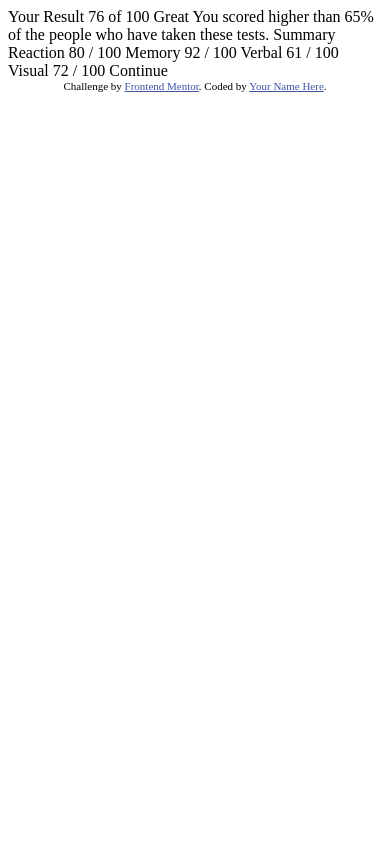
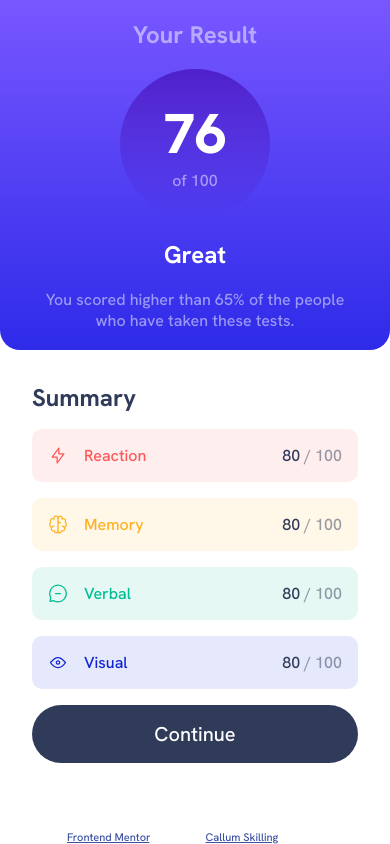
Before and after one commit to callumskilling/Results-Summary, a plain HTML site: page index.html in a window 390 px wide. Drawn offline with Linux system fonts and the light colour scheme.

Commit message:
began mobile first styling

```diff
--- a/index.html
+++ b/index.html
@@ -1,47 +1,67 @@
 <!DOCTYPE html>
 <html lang="en">
+
 <head>
   <meta charset="UTF-8">
-  <meta name="viewport" content="width=device-width, initial-scale=1.0"> <!-- displays site properly based on user's device -->
+  <meta name="viewport" content="width=device-width, initial-scale=1.0">
+  <link rel="icon" type="image/png" sizes="32x32" href="./assets/images/favicon-32x32.png">
+  <link rel="stylesheet" href="./style.css">
+  <title>Frontend Mentor | Results summary component</title>
+</head>
 
-  <link rel="icon" type="image/png" sizes="32x32" href="./assets/images/favicon-32x32.png">
+<body>
+  <main>
+    <div class="result-section">
+      <h2>Your Result</h2>
+        <div class="score-visual">
+          <p><span class="total-score">76</span><br>of 100</p>
+        </div>
+      <h3>Great</h3>
+      <p class="score-subtitle">You scored higher than 65% of the people who have taken these tests.</p>
+    </div>
+    <div class="summary-section">
+      <h2>Summary</h2>
+      <div class="categories">
+        <div class="category reaction-light-color">
+          <div class="title"><img src="./assets/images/icon-reaction.svg">
+            <p class="category-title reaction-color">Reaction</p>
+          </div>
+          <div class="score">
+            <p><span class="category-score">80</span> / 100</p>
+          </div>
+        </div>
+        <div class="category memory-light-color">
+          <div class="title"><img src="./assets/images/icon-memory.svg">
+            <p class="category-title memory-color">Memory</p>
+          </div>
+          <div class="score">
+            <p><span class="category-score">80</span> / 100</p>
+          </div>
+        </div>
+        <div class="category verbal-light-color">
+          <div class="title"><img src="./assets/images/icon-verbal.svg">
+            <p class="category-title verbal-color">Verbal</p>
+          </div>
+          <div class="score">
+            <p><span class="category-score">80</span> / 100</p>
+          </div>
+        </div>
+        <div class="category visual-light-color">
+          <div class="title"><img src="./assets/images/icon-visual.svg">
+            <p class="category-title visual-color">Visual</p>
+          </div>
+          <div class="score">
+            <p><span class="category-score">80</span> / 100</p>
+          </div>
+        </div>
+      </div>
+      <button>Continue</button>
+    </div>
+  </main>
+  <footer class="attribution">
+    Challenge by <a href="https://www.frontendmentor.io?ref=challenge" target="_blank">Frontend Mentor</a>.
+    Coded by <a href="#">Callum Skilling</a>.
+  </footer>
+</body>
 
-  <title>Frontend Mentor | Results summary component</title>
-
-  <!-- Feel free to remove these styles or customise in your own stylesheet 👍 -->
-  <style>
-    .attribution { font-size: 11px; text-align: center; }
-    .attribution a { color: hsl(228, 45%, 44%); }
-  </style>
-</head>
-<body>
-
-  Your Result
-  76
-  of 100
-
-  Great
-  You scored higher than 65% of the people who have taken these tests.
-
-  Summary
-
-  Reaction
-  80 / 100
-
-  Memory
-  92 / 100
-
-  Verbal
-  61 / 100
-
-  Visual
-  72 / 100
-
-  Continue
-
-  <div class="attribution">
-    Challenge by <a href="https://www.frontendmentor.io?ref=challenge" target="_blank">Frontend Mentor</a>.
-    Coded by <a href="#">Your Name Here</a>.
-  </div>
-</body>
 </html>
--- /dev/null
+++ b/style.css
@@ -0,0 +1,110 @@
+@import url('https://fonts.googleapis.com/css2?family=Hanken+Grotesk:wght@500;700;800&display=swap');
+
+* {
+    margin: 0;
+    padding: 0;
+    font-family: 'Hanken Grotesk', sans-serif;
+    color: hsla(0, 0%, 100%, 0.5);
+}
+
+.result-section {
+    display: flex;
+    flex-direction: column;
+    justify-content: space-evenly;
+    align-items: center;
+    background: linear-gradient(hsl(252, 100%, 67%), hsl(241, 81%, 54%));
+    text-align: center;
+    border-radius: 0 0 20px 20px;
+    height: 350px;
+    padding-inline: 40px;
+}
+
+.result-section > h3 {
+    color: hsl(0, 0%, 100%);
+    font-size: 1.5rem;
+}
+
+.score-visual {
+    display: flex;
+    flex-direction: column;
+    justify-content: center;
+    border-radius: 50%;
+    height: 150px;
+    aspect-ratio: 1;
+    background: linear-gradient(hsla(256, 72%, 46%, 1),hsla(241, 72%, 46%, 0));
+}
+
+.total-score {
+    font-size: 3.5rem;
+    font-weight: 800;
+    color: white;
+}
+
+.summary-section {
+    display: flex;
+    flex-direction: column;
+    justify-content: space-evenly;
+    padding: 2rem;
+}
+
+.summary-section > h2 {
+    color: hsl(224, 30%, 27%);
+}
+
+.category {
+    display: flex;
+    align-items: center;
+    justify-content: space-between;
+    border-radius: 10px;
+    padding: 1rem;
+    margin-top: 1rem;
+    margin-bottom: 1rem;
+}
+
+.category-title {
+    padding-left: 1rem;
+}
+
+.title {
+    display: flex;
+}
+
+.reaction-color{color: hsl(0, 100%, 67%);}
+.memory-color{color: hsl(39, 100%, 56%);}
+.verbal-color{color: hsl(166, 100%, 37%);}
+.visual-color{color: hsl(234, 85%, 45%);}
+
+.reaction-light-color{background-color: hsla(0, 100%, 67%, 0.1);}
+.memory-light-color{background-color: hsla(39, 100%, 56%, 0.1);}
+.verbal-light-color{background-color: hsla(166, 100%, 37%, 0.1);}
+.visual-light-color{background-color: hsla(234, 85%, 45%, 0.1);}
+
+.score > p {
+    font-size: 1rem;
+    color: hsl(224, 30%, 27%, 0.5)
+}
+
+.category-score {
+    color: hsl(224, 30%, 27%);
+}
+
+button {
+    background-color: hsl(224, 30%, 27%);
+    border: none;
+    border-radius: 40px;
+    padding-top: 1rem;
+    padding-bottom: 1rem;
+    color: white;
+    font-size: 1.25rem;
+}
+
+.attribution {
+    font-size: 11px;
+    position: absolute;
+    bottom: 0;
+
+}
+
+.attribution a {
+    color: hsl(228, 45%, 44%);
+}
```
